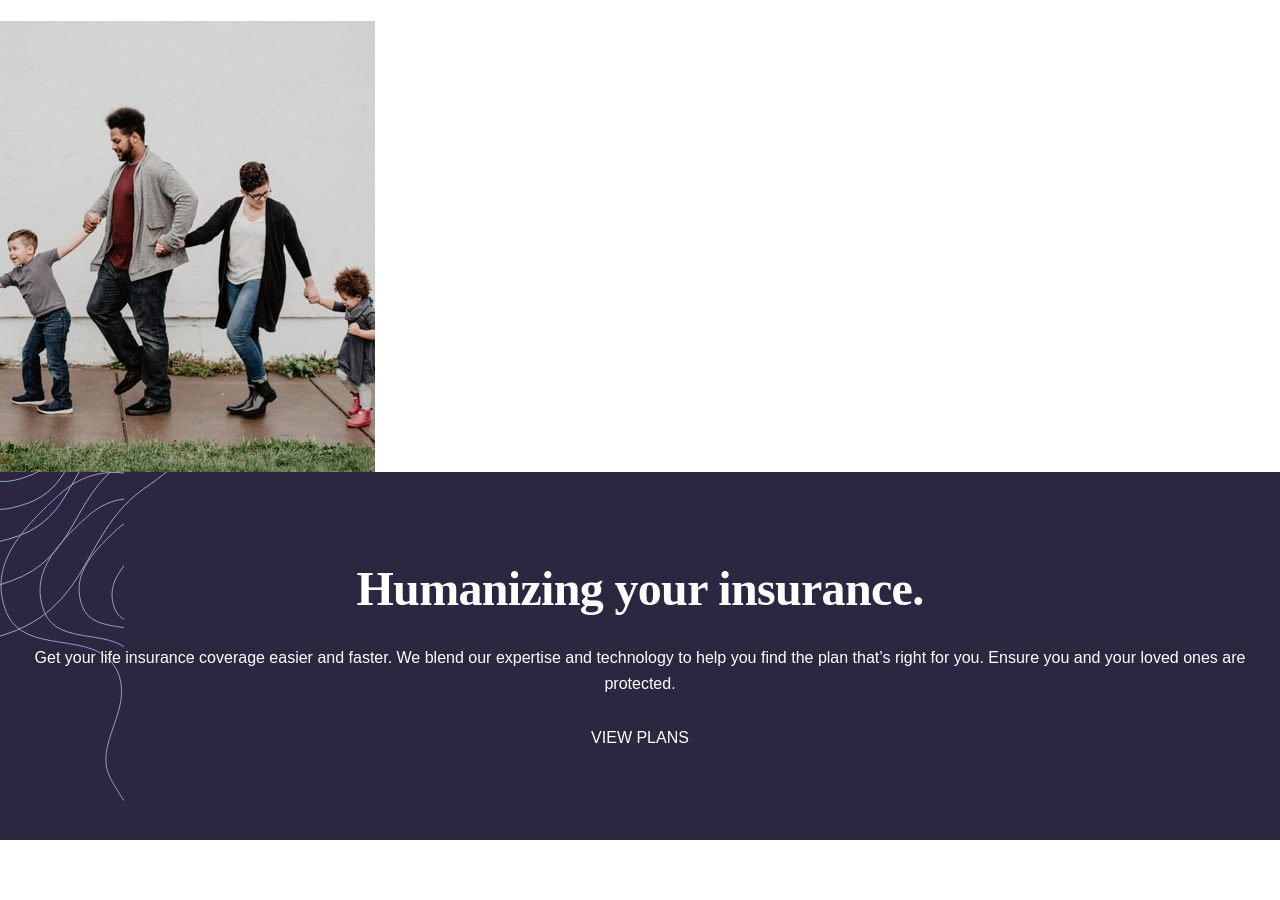
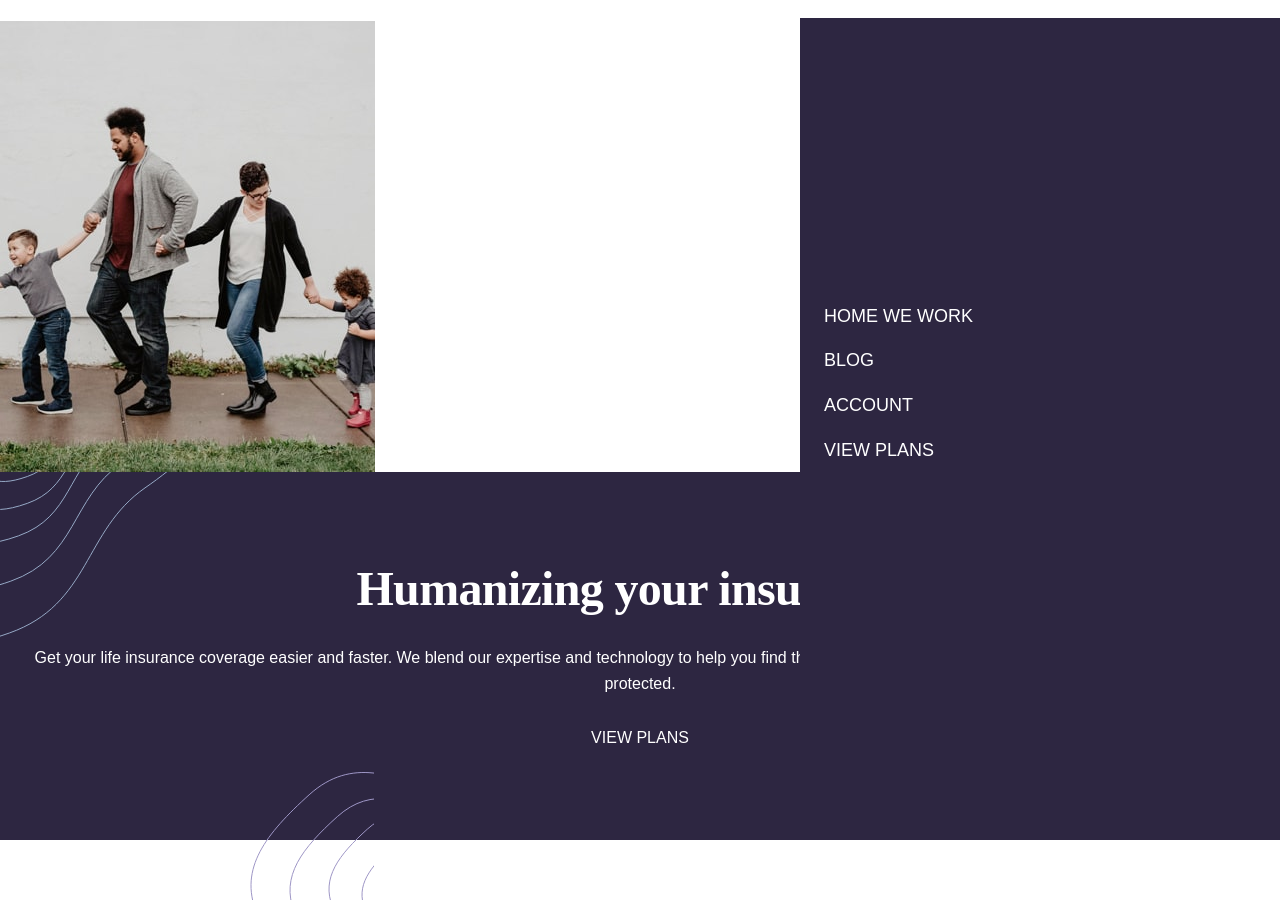
Before and after one commit to tiffanyona6/insure-landingg-page, a website built with Vite: page src/index.html in a window 1280 px wide. Shown: the part 52-952 px from the top of the page. Built offline with nearby package versions, Linux system fonts and the light colour scheme; some packages are replaced by stand-ins of ours.

Commit message:
actualizado

```diff
--- a/src/index.html
+++ b/src/index.html
@@ -15,6 +15,16 @@
     <div class="header__nav">
       <img class="header__logo" src="./assets/images/logo.svg" alt="logo">
       <img id="icon-menu" class="header__icon" src="./assets/images/icon-hamburger.svg" alt="mobile nav">
+    </div>
+    <div class="card">
+      <img class="card__image" src="./assets/images/image-intro-mobile.jpg" alt="intro mobile">
+      <div class="card__background">
+        <h1 class="title title--xl">Humanizing your insurance.</h1>
+        <p class="text text__card">Get your life insurance coverage easier and faster. We blend our expertise and
+          technology to
+          help you find the plan that’s right for you. Ensure you and your loved ones are protected.</p>
+        <a class="button" href="#">VIEW PLANS</a>
+      </div>
     </div>
     <nav>
       <ul id="menu" class="menu">
@@ -34,16 +44,7 @@
     </nav>
   </header>
   <main class="main">
-    <section class="card">
-      <img class="card__image" src="./assets/images/image-intro-mobile.jpg" alt="intro mobile">
-      <div class="card__background">
-        <h1 class="title title--xl">Humanizing your insurance.</h1>
-        <p class="text text__card">Get your life insurance coverage easier and faster. We blend our expertise and
-          technology to
-          help you find the plan that’s right for you. Ensure you and your loved ones are protected.</p>
-        <a class="button" href="#">VIEW PLANS</a>
-      </div>
-    </section>
+
     <section class="description">
       <h2 class="title title--description">We’re different</h2>
       <div class="description__info">
@@ -78,8 +79,8 @@
   </main>
 
   <footer class="footer">
-    <section class="footer__logo">
-      <img src="./assets/images/logo.svg" alt="logo">
+    <section >
+      <img class="footer__logo" src="./assets/images/logo.svg" alt="logo">
       <div class="footer__social">
         <img src="./assets/images/icon-facebook.svg" alt="facebook">
         <img src="./assets/images/icon-twitter.svg" alt="twitter">
--- a/src/scss/blocks/card.scss
+++ b/src/scss/blocks/card.scss
@@ -1,14 +1,25 @@
 .card {
+  text-align: center;
 
-    text-align: center;
+  &__background {
+    position: relative;
+    background-color: var(--blue);
+    padding: 93px 24px 93px 24px;
+    color: white;
+    background-image: url(../../assets/images/bg-pattern-intro-left-mobile.svg);
+    background-repeat: no-repeat;
 
-    &__background {
-        background-color: var(--blue);
-        padding: 93px 24px 93px 24px;
-        color: white;
-        background-image: url(../../assets/images/bg-pattern-intro-left-mobile.svg), url(../../assets/images/bg-pattern-intro-right-mobile.svg);
-        background-repeat: no-repeat;
+    &::after {
+      background-image: url(../../assets/images/bg-pattern-intro-right-mobile.svg);
+      position: absolute;
+      content: "";
 
+      top: 300px;
+      left: 250px;
+      width: 377px;
+      height: 352px;
+      background-repeat: no-repeat;
+      z-index: 1;
     }
-
+  }
 }
--- a/src/scss/blocks/header.scss
+++ b/src/scss/blocks/header.scss
@@ -1,6 +1,6 @@
 .header {
   position: relative;
-    overflow: clip;
+  overflow-x: clip;
 
   &__nav {
     display: flex;
@@ -9,12 +9,9 @@
     align-items: center;
     padding: 24px 24px 31px 24px;
     background-color: white;
-
-
   }
 
   &__logo {
-
     width: 112px;
     height: 18px;
   }
@@ -24,6 +21,5 @@
     position: absolute;
     z-index: 10;
     left: 321px;
-
   }
 }
--- a/src/scss/blocks/menu.scss
+++ b/src/scss/blocks/menu.scss
@@ -1,12 +1,12 @@
 .menu {
   position: absolute;
   display: flex;
-  top: 0;
+  top: 70px;
   left: 0;
-  background-color: var(--dark-blue);
+  background-color: var(--blue);
   flex-direction: column;
-  width: 256px;
-  height: 100vh;
+  width: 100vh;
+  height: calc(100vh - 70px);
   justify-content: center;
   padding: 0 24px;
   translate: 100%;
```
Lines whose indentation alone changed are shown as unchanged.
